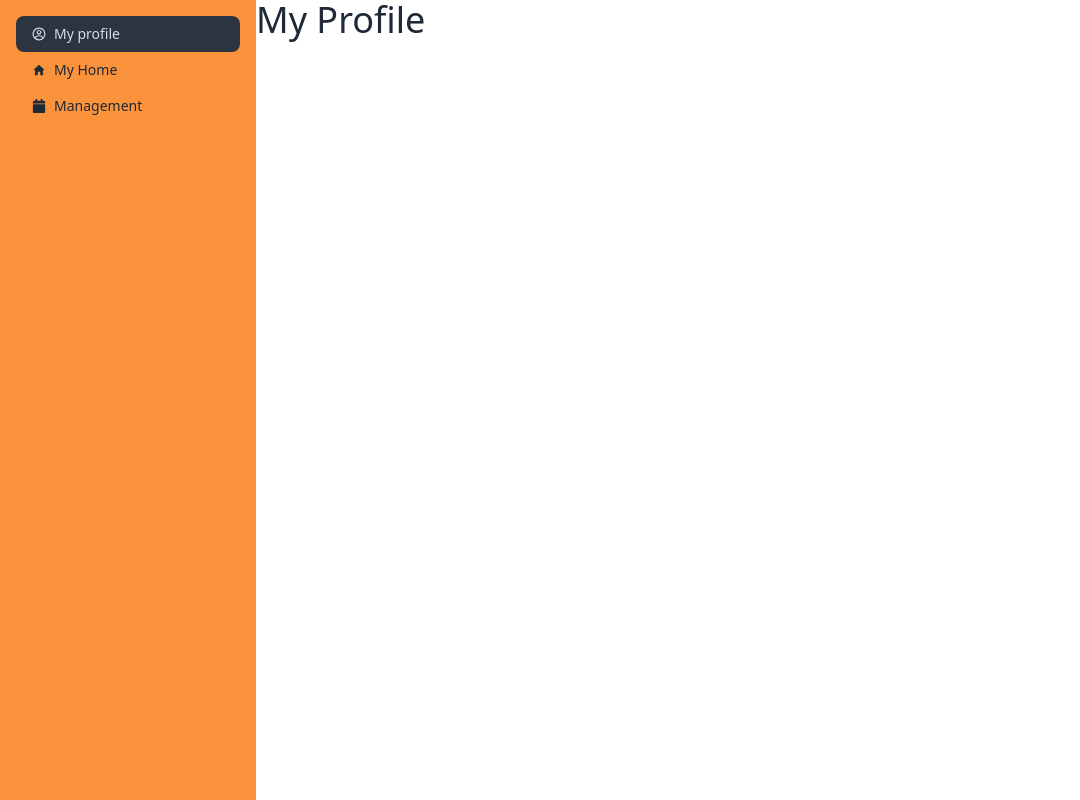
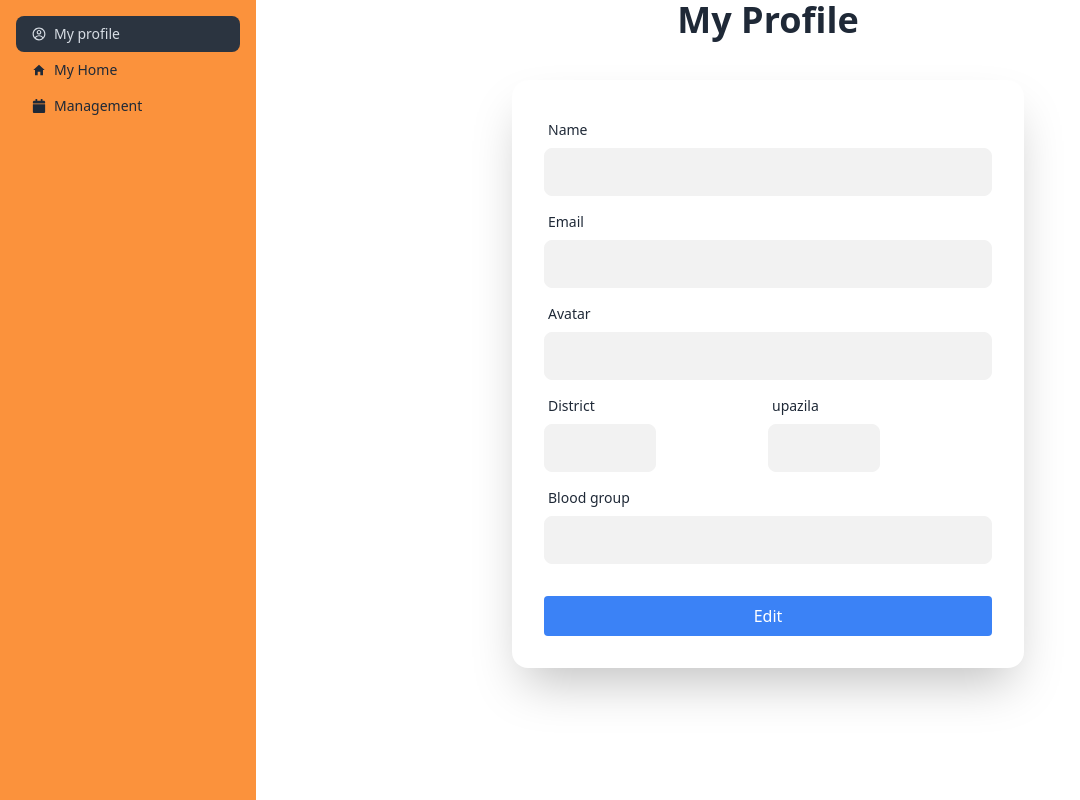
Before and after one commit to ZAHIDHOSEN/Blood-donation-website-client, a React (Vite) app: page /dashboard/profile in a window 1280 px wide. Shown: the whole page, without its empty margins (0-1080 px from the left). Built offline with nearby package versions, Linux system fonts and the light colour scheme; no server answers; sample sign-in values are in the browser's storage.

Commit message:
added full profile page

```diff
--- a/src/Pages/Dashboard/Profile/Profile.jsx
+++ b/src/Pages/Dashboard/Profile/Profile.jsx
@@ -1,28 +1,165 @@
 import { useContext, useEffect, useState } from "react";
 import UseAxiosPublic from "../../../Hook/UseAxiosPublic";
 import { AuthContext } from "../../../Provider/AuthProvider";
+import Swal from "sweetalert2";
 
 
 const Profile = () => {
-    const {user} = useContext(AuthContext);
+    const {user,loading} = useContext(AuthContext);
     const axiosPublic = UseAxiosPublic();
     // console.log(user.email)
-    const [profileData, setProfileData] = useState([])
+    const [profileData, setProfileData] = useState({})
+    const [isEditable, setIsEditable] = useState(false);
 
 
 
     useEffect(() =>{
-        fetch(`http://localhost:5000/users?email=${user?.email}`)
-        .then(res => res.json())
-        .then(data =>{
-            console.log(data)
-            setProfileData(data)
+
+    axiosPublic.get(`/users?email=${user?.email}`)
+    .then(res =>{
+        console.log(res.data)
+        setProfileData(res.data)
+    })
+
+    },[user, axiosPublic])
+
+
+    const handleUpdate = e =>{
+        e.preventDefault();
+
+        const updatedData = {
+            name: profileData.name,
+
+            avatar: profileData.avatar,
+            district: profileData.district,
+            upazila: profileData.upazila,
+            group: profileData.group,
+        };
+
+        axiosPublic.patch(`/users/${profileData._id}`, updatedData)
+        .then((res) => {
+            if (res.data.modifiedCount > 0) {
+                Swal.fire({
+                    position: "top-end",
+                    icon: "success",
+                    title: "updated data successfully",
+                    showConfirmButton: false,
+                    timer: 1500
+                  });
+                setIsEditable(false);
+            }
         })
-    },[user])
+    }
+
+    if(loading) return <span className="loading loading-bars loading-lg"></span>
+
+
+
+
     return (
         <div>
-            <h2 className="text-4xl">My Profile</h2>
-            <p>{profileData.name}</p>
+            <h2 className="text-4xl text-center font-bold">My Profile</h2>
+            <div className="card bg-base-100 w-1/2 mx-auto shrink-0 shadow-2xl my-10">
+          <form onSubmit={handleUpdate} className="card-body">
+           <div className="form-control">
+           <label className="label">
+            <span className="label-text">Name</span>
+          </label>
+          <input type="text"
+            onChange={(e) => setProfileData({ ...profileData, name: e.target.value })}
+            disabled={!isEditable}
+            className={`input input-bordered ${!isEditable ? "bg-gray-200" : "bg-white"}`}
+           value={profileData.name}  required />
+          </div>
+           <div className="form-control">
+           <label className="label">
+            <span className="label-text">Email</span>
+          </label>
+          <input type="email"
+
+              value={profileData.email || ""}
+              disabled
+
+           className="input input-bordered" required />
+          </div>
+           <div className="form-control">
+           <label className="label">
+            <span className="label-text">Avatar</span>
+          </label>
+          <input type="URL"
+             value={profileData.avatar || ""}
+             onChange={(e) => setProfileData({ ...profileData, avatar: e.target.value })}
+             disabled={!isEditable}
+             className={`input input-bordered ${!isEditable ? "bg-gray-200" : "bg-white"}`}
+           required />
+          </div>
+          <div className="flex ">
+          <div className="form-control">
+           <label className="label">
+            <span className="label-text">District</span>
+          </label>
+          <input type="text"
+               value={profileData.district || ""}
+               onChange={(e) => setProfileData({ ...profileData, district: e.target.value })}
+               disabled={!isEditable}
+               className={`input input-bordered w-1/2  ${!isEditable ? "bg-gray-200" : "bg-white"}`}
+           />
+          </div>
+          <div className="form-control">
+           <label className="label">
+            <span className="label-text">upazila</span>
+          </label>
+          <input type="text"
+             value={profileData.upazila || ""}
+             onChange={(e) => setProfileData({ ...profileData, upazila: e.target.value })}
+             disabled={!isEditable}
+             className={`input input-bordered w-1/2 ${!isEditable ? "bg-gray-200" : "bg-white"}`}
+            />
+          </div>
+
+          </div>
+
+          <div className="form-control">
+           <label className="label">
+            <span className="label-text">Blood group</span>
+          </label>
+          <input type="URL"
+              value={profileData.group || ""}
+              onChange={(e) => setProfileData({ ...profileData, group: e.target.value })}
+              disabled={!isEditable}
+              className={`input input-bordered${!isEditable ? "bg-gray-200" : "bg-white"}`}  required />
+          </div>
+
+        <div className="form-control mt-6">
+        {!isEditable ? (
+                        <button
+                            type="button"
+                            className="px-4 py-2 bg-blue-500 text-white rounded"
+                            onClick={() => setIsEditable(true)}
+                        >
+                            Edit
+                        </button>
+                    ) : (
+                        <>
+                            <button
+                                type="button"
+                                className="px-4 py-2 bg-gray-500 text-white rounded mb-2"
+                                onClick={() => setIsEditable(false)}
+                            >
+                                Cancel
+                            </button>
+                            <button
+                                type="submit"
+                                className="px-4 py-2 bg-green-500 text-white rounded"
+                                onClick={handleUpdate}
+                            >
+                                update
+                            </button>
+                        </>
+                    )}
+        </div>
+      </form>
+    </div>
 
 
 
@@ -31,9 +168,3 @@ const Profile = () => {
 };
 
 export default Profile;
-
-
-    // axiosPublic.get(`/users?email=${user?.email}`)
-    // .then(res =>{
-    //     console.log(res.data)
-    // })
```
